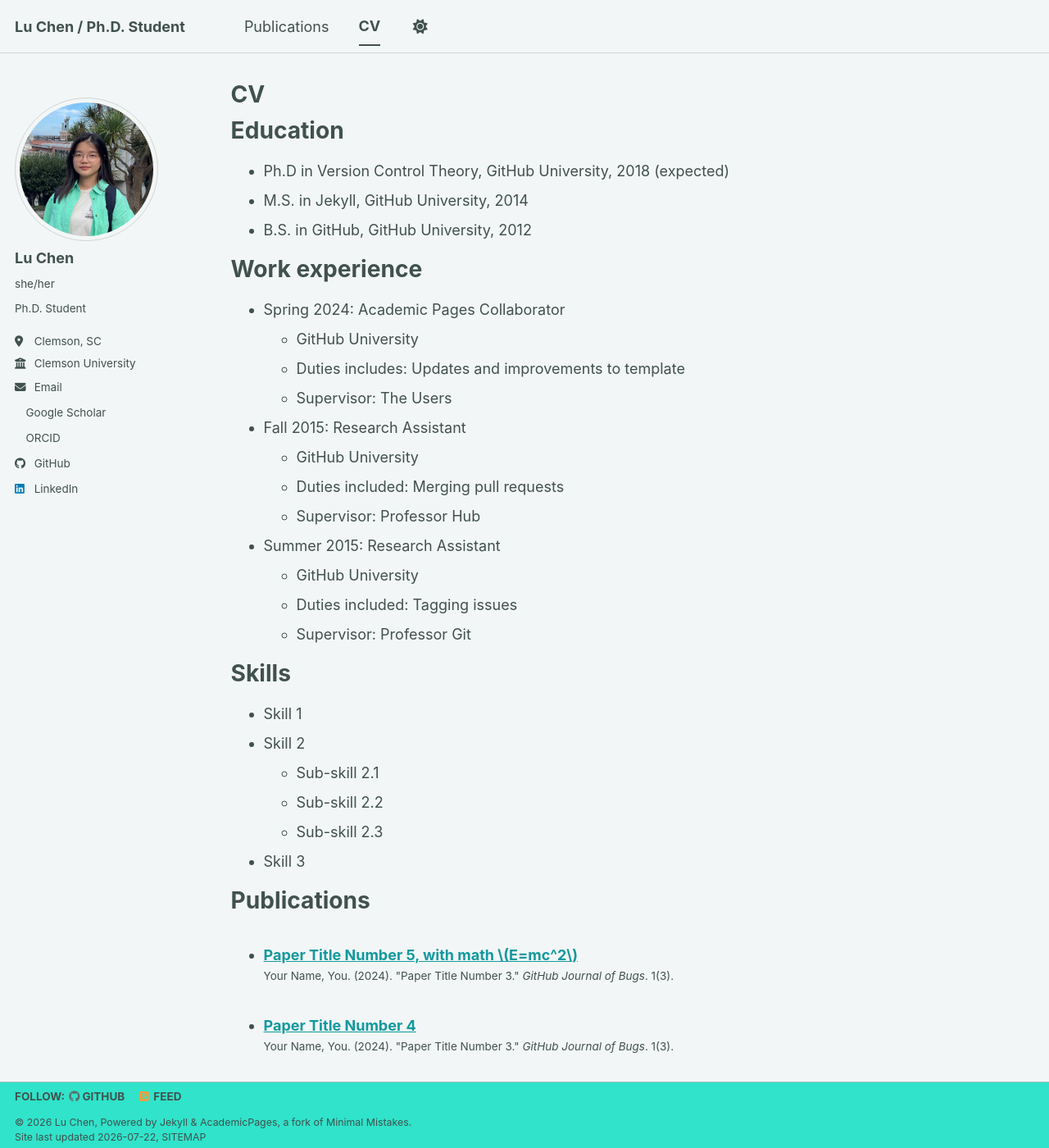
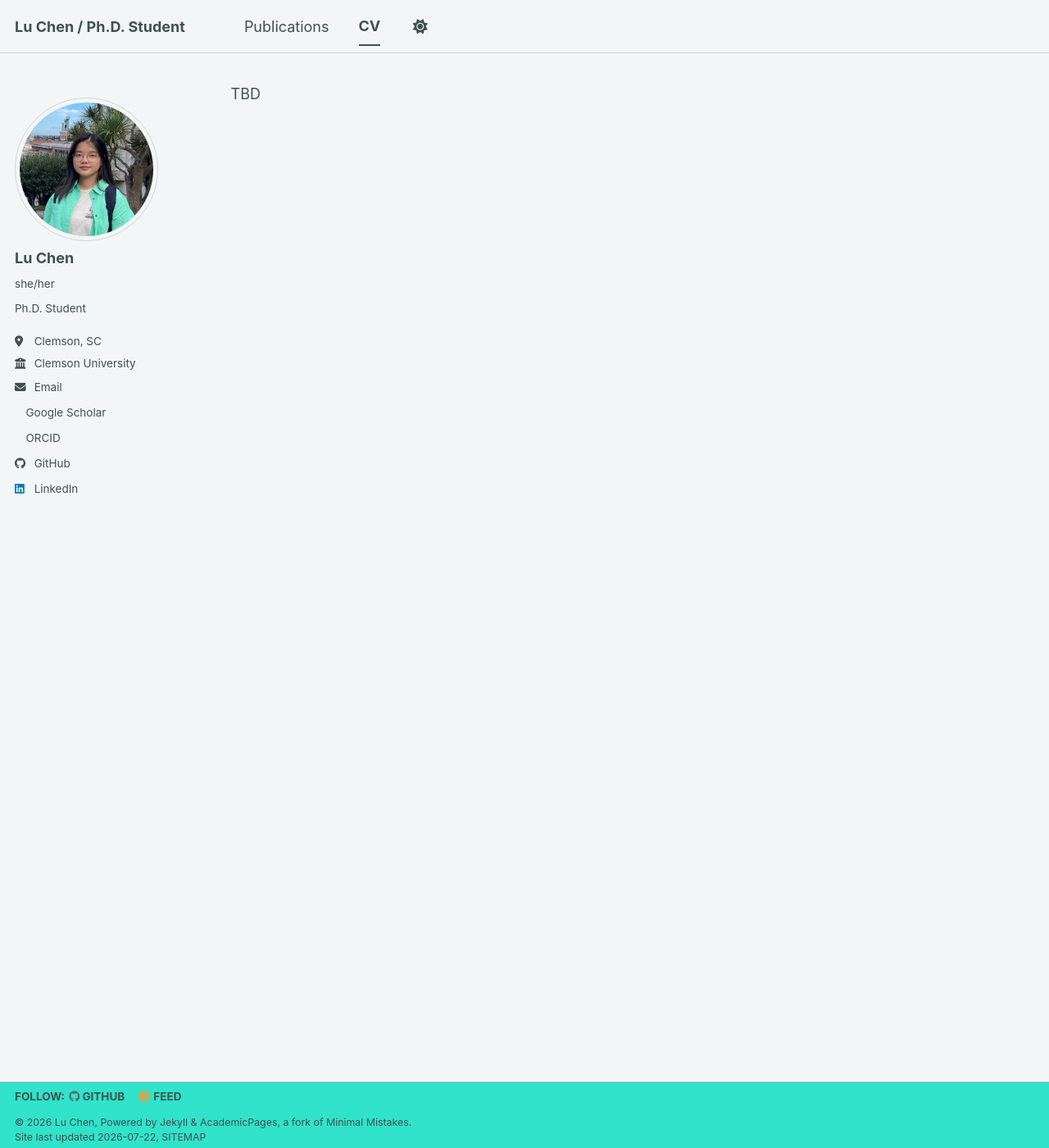
Before and after one commit to lulubell-2/lulubell-2.github.io, a Jekyll site: the page built from _pages/cv.md, in a window 1280 px wide and 1400 px high. Shown: the whole window at 82% size. Built offline with Jekyll 4.4.1, drawn with Linux system fonts in a browser that asks for light colours; our own code applies the rules of GitHub Pages for plain Markdown files; a style sheet for code colours, icons or effects is not loaded; some of the changed text lies outside the part shown.

Commit message:
Update cv.md

```diff
--- a/_pages/cv.md
+++ b/_pages/cv.md
@@ -1,64 +1 @@
----
-layout: archive
-title: "CV"
-permalink: /cv/
-author_profile: true
-redirect_from:
-  - /resume
----
-
-{% include base_path %}
-
-Education
-======
-* Ph.D in Version Control Theory, GitHub University, 2018 (expected)
-* M.S. in Jekyll, GitHub University, 2014
-* B.S. in GitHub, GitHub University, 2012
-
-Work experience
-======
-* Spring 2024: Academic Pages Collaborator
-  * GitHub University
-  * Duties includes: Updates and improvements to template
-  * Supervisor: The Users
-
-* Fall 2015: Research Assistant
-  * GitHub University
-  * Duties included: Merging pull requests
-  * Supervisor: Professor Hub
-
-* Summer 2015: Research Assistant
-  * GitHub University
-  * Duties included: Tagging issues
-  * Supervisor: Professor Git
-
-Skills
-======
-* Skill 1
-* Skill 2
-  * Sub-skill 2.1
-  * Sub-skill 2.2
-  * Sub-skill 2.3
-* Skill 3
-
-Publications
-======
-  <ul>{% for post in site.publications reversed %}
-    {% include archive-single-cv.html %}
-  {% endfor %}</ul>
-
-Talks
-======
-  <ul>{% for post in site.talks reversed %}
-    {% include archive-single-talk-cv.html  %}
-  {% endfor %}</ul>
-
-Teaching
-======
-  <ul>{% for post in site.teaching reversed %}
-    {% include archive-single-cv.html %}
-  {% endfor %}</ul>
-
-Service and leadership
-======
-* Currently signed in to 43 different slack teams
+TBD
```
